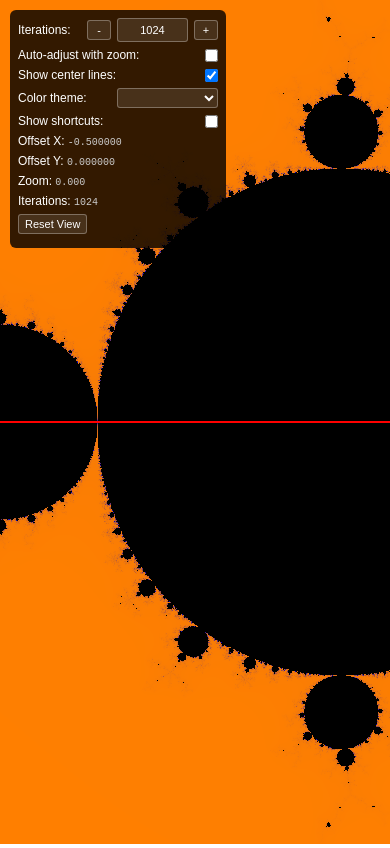
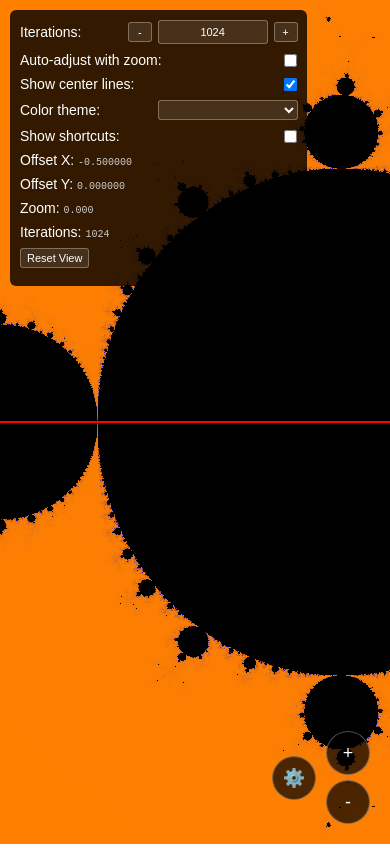
Before and after one commit to beenotung/mandelbrot-canvas, a website built with Vite: page src/index.html in a window 390 px wide. Built offline with nearby package versions, Linux system fonts and the light colour scheme.

Commit message:
ui: add mobile support
- Add toggle button to hide/show control panel for mobile users
- Add zoom in/out buttons for touch devices

```diff
--- a/src/index.html
+++ b/src/index.html
@@ -9,6 +9,16 @@
   </head>
   <body>
     <canvas id="main"></canvas>
+
+    <!-- Mobile Controls -->
+    <div id="mobile-controls">
+      <button id="toggle-panel">⚙️</button>
+      <div id="mobile-zoom">
+        <button id="zoom-in">+</button>
+        <button id="zoom-out">-</button>
+      </div>
+    </div>
+
     <div id="controls">
       <div class="control-group">
         <label for="iterations">Iterations:</label>
--- a/src/style.css
+++ b/src/style.css
@@ -172,3 +172,64 @@ input[type="number"] {
   color: black;
   border-color: #999;
 }
+
+/* Mobile Controls */
+#mobile-controls {
+  position: absolute;
+  bottom: 20px;
+  right: 20px;
+  display: flex;
+  gap: 10px;
+  align-items: center;
+  z-index: 1000;
+}
+
+#mobile-controls button {
+  background: rgba(0, 0, 0, 0.7);
+  color: white;
+  border: 1px solid rgba(255, 255, 255, 0.3);
+  border-radius: 50%;
+  width: 44px;
+  height: 44px;
+  font-size: 18px;
+  cursor: pointer;
+  display: flex;
+  align-items: center;
+  justify-content: center;
+  transition: background-color 0.2s;
+}
+
+#mobile-controls button:hover {
+  background: rgba(0, 0, 0, 0.9);
+}
+
+#mobile-controls button:active {
+  background: rgba(255, 255, 255, 0.2);
+}
+
+#mobile-zoom {
+  display: flex;
+  flex-direction: column;
+  gap: 5px;
+}
+
+/* Mobile responsive adjustments */
+@media (max-width: 768px) {
+  #controls {
+    max-width: 90vw;
+    padding: 10px;
+  }
+
+  .control-group {
+    margin-bottom: 8px;
+  }
+
+  .control-group label {
+    font-size: 14px;
+  }
+
+  .shortcuts-overlay {
+    max-width: 95vw;
+    padding: 15px;
+  }
+}
--- a/src/ui.ts
+++ b/src/ui.ts
@@ -1,4 +1,4 @@
-import { state, getMaxI, ColorTheme } from './storage.js'
+import { state, getMaxI, ColorTheme, updateIterationsForZoom } from './storage.js'
 
 // Import functions that need to be called from event handlers
 let nextEpochCallback: () => void
@@ -31,6 +31,11 @@ export let dom = {
   ) as HTMLInputElement,
   shortcutsHelp: document.getElementById('shortcuts-help') as HTMLDivElement,
   resetViewBtn: document.getElementById('reset-view') as HTMLButtonElement,
+  // Mobile controls
+  togglePanelBtn: document.getElementById('toggle-panel') as HTMLButtonElement,
+  zoomInBtn: document.getElementById('zoom-in') as HTMLButtonElement,
+  zoomOutBtn: document.getElementById('zoom-out') as HTMLButtonElement,
+  controlsPanel: document.getElementById('controls') as HTMLDivElement,
 }
 
 // Function to update display values
@@ -129,4 +134,27 @@ export function setupEventListeners() {
     updateDisplays()
     if (nextEpochCallback) nextEpochCallback()
   })
+
+  // Mobile controls
+  dom.togglePanelBtn.addEventListener('click', () => {
+    let isVisible = dom.controlsPanel.style.display !== 'none'
+    dom.controlsPanel.style.display = isVisible ? 'none' : 'block'
+    dom.togglePanelBtn.textContent = isVisible ? '⚙️' : '✕'
+  })
+
+  dom.zoomInBtn.addEventListener('click', () => {
+    state.zoomExp += 0.1 // Zoom in
+    if (state.autoAdjustIterations) {
+      updateIterationsForZoom(0.1)
+    }
+    if (nextEpochCallback) nextEpochCallback()
+  })
+
+  dom.zoomOutBtn.addEventListener('click', () => {
+    state.zoomExp -= 0.1 // Zoom out
+    if (state.autoAdjustIterations) {
+      updateIterationsForZoom(-0.1)
+    }
+    if (nextEpochCallback) nextEpochCallback()
+  })
 }
```
